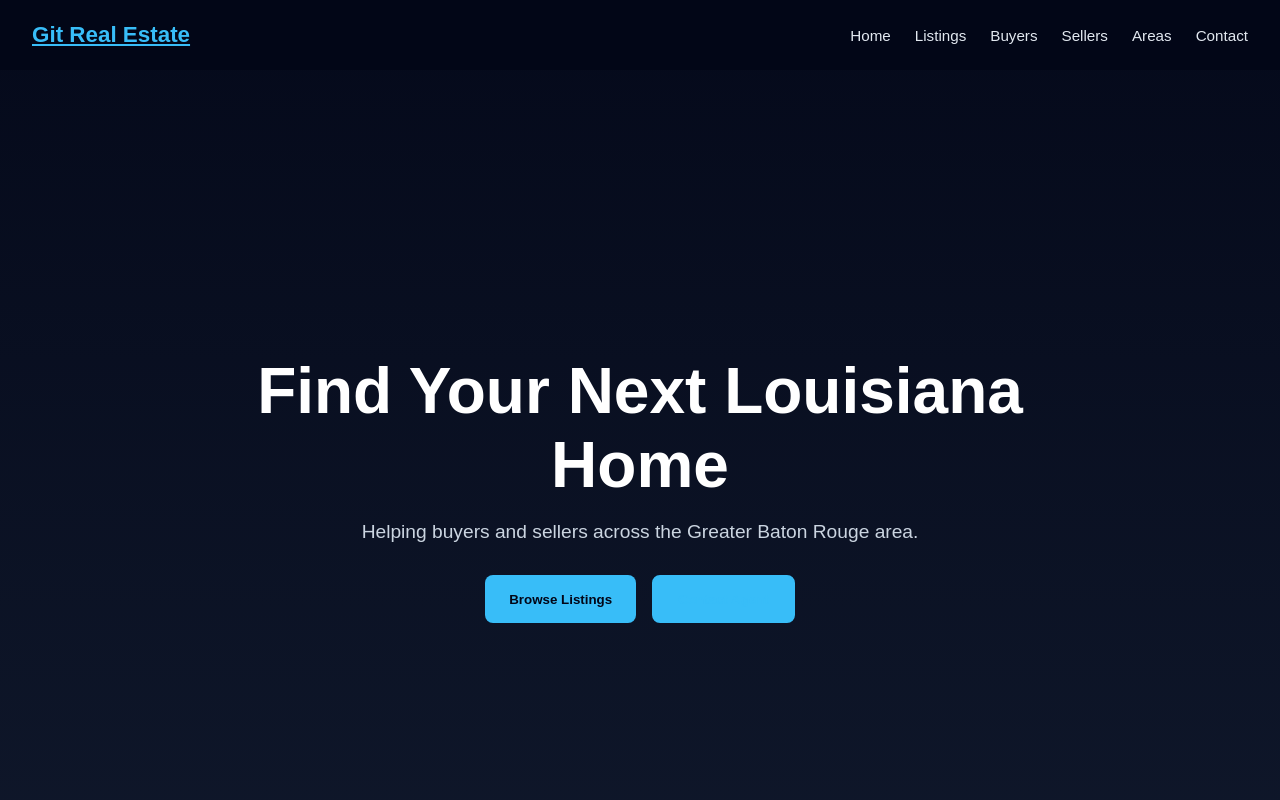
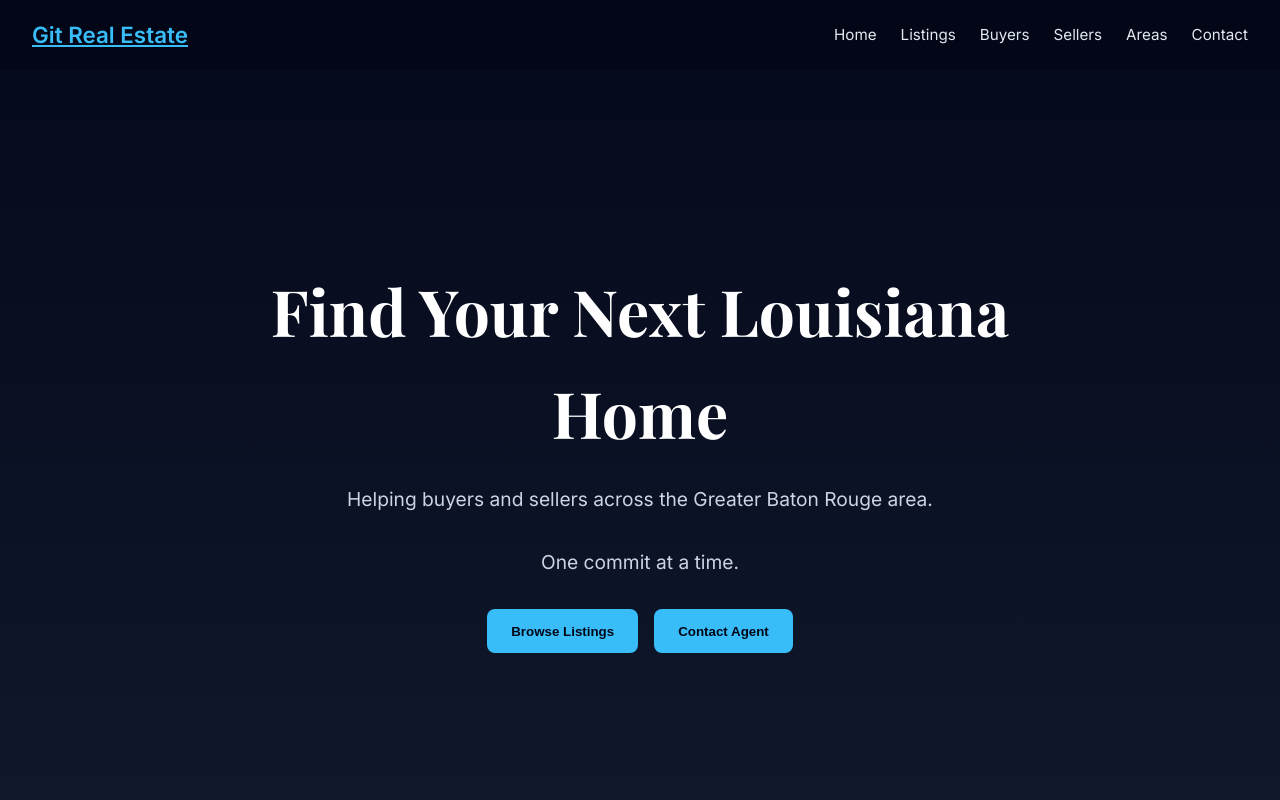
Before and after one commit to ellene-broome/gitRealEstate, a React (Vite) app: page / in a window 1280 px wide. Shown: the top 800 px of the page. Built offline with nearby package versions, Linux system fonts and the light colour scheme.

Commit message:
Add basic branding

```diff
--- a/src/index.css
+++ b/src/index.css
@@ -1,8 +1,34 @@
+@import url('https://fonts.googleapis.com/css2?family=Playfair+Display:wght@600;700&family=Inter:wght@400;500;600&display=swap');
+
+:root {
+  --background: #0f172a;
+  --surface: #111827;
+  --surface-dark: #020617;
+
+  --primary: #38bdf8;
+  --primary-hover: #0ea5e9;
+
+  --text-main: #ffffff;
+  --text-soft: #cbd5e1;
+  --text-muted: #94a3b8;
+}
+
+* {
+  box-sizing: border-box;
+}
+
 body {
   margin: 0;
-  font-family: Arial, Helvetica, sans-serif;
-  background-color: #0f172a;
-  color: white;
+  font-family: "Inter", sans-serif;
+  background-color: var(--background);
+  color: var(--text-main);
+  line-height: 1.6;
+}
+
+h1,
+h2,
+h3 {
+  font-family: "Playfair Display", serif;
 }
 
 /* NAVBAR */
@@ -78,6 +104,20 @@ body {
   margin-bottom: 2rem;
 }
 
+button {
+  transition: all 0.2s ease;
+}
+
+button:hover {
+  background-color: var(--primary-hover);
+  transform: translateY(-1px);
+}
+
+.secondary-button:hover {
+  color: white;
+  border-color: var(--primary-hover);
+}
+
 .hero-buttons {
   display: flex;
   justify-content: center;
@@ -88,16 +128,16 @@ body {
   padding: 0.9rem 1.5rem;
   border: none;
   border-radius: 8px;
-  background-color: #38bdf8;
-  color: #020617;
+  background-color: var(--primary);
+  color: var(--surface-dark);
   font-weight: bold;
   cursor: pointer;
 }
 
 .secondary-button {
   background-color: transparent;
-  border: 2px solid #38bdf8 !important;
-  color: #38bdf8 !important;
+  border: 2px solid var(--primary);
+  color: var(--primary);
 }
 
 /* LISTINGS */
@@ -196,8 +236,8 @@ body {
   padding: 1rem 1.8rem;
   border: none;
   border-radius: 8px;
-  background-color: #38bdf8;
-  color: #020617;
+  background-color: var(--primary);
+  color: var(--surface-dark);
   font-weight: bold;
   cursor: pointer;
 }
--- a/src/pages/HomePage.jsx
+++ b/src/pages/HomePage.jsx
@@ -49,6 +49,7 @@ function handleSubmit(event) {
           <h1>Find Your Next Louisiana Home</h1>
 
           <p>Helping buyers and sellers across the Greater Baton Rouge area.</p>
+          <p>One commit at a time.</p>
 
           <div className="hero-buttons">
             <button>Browse Listings</button>
```
